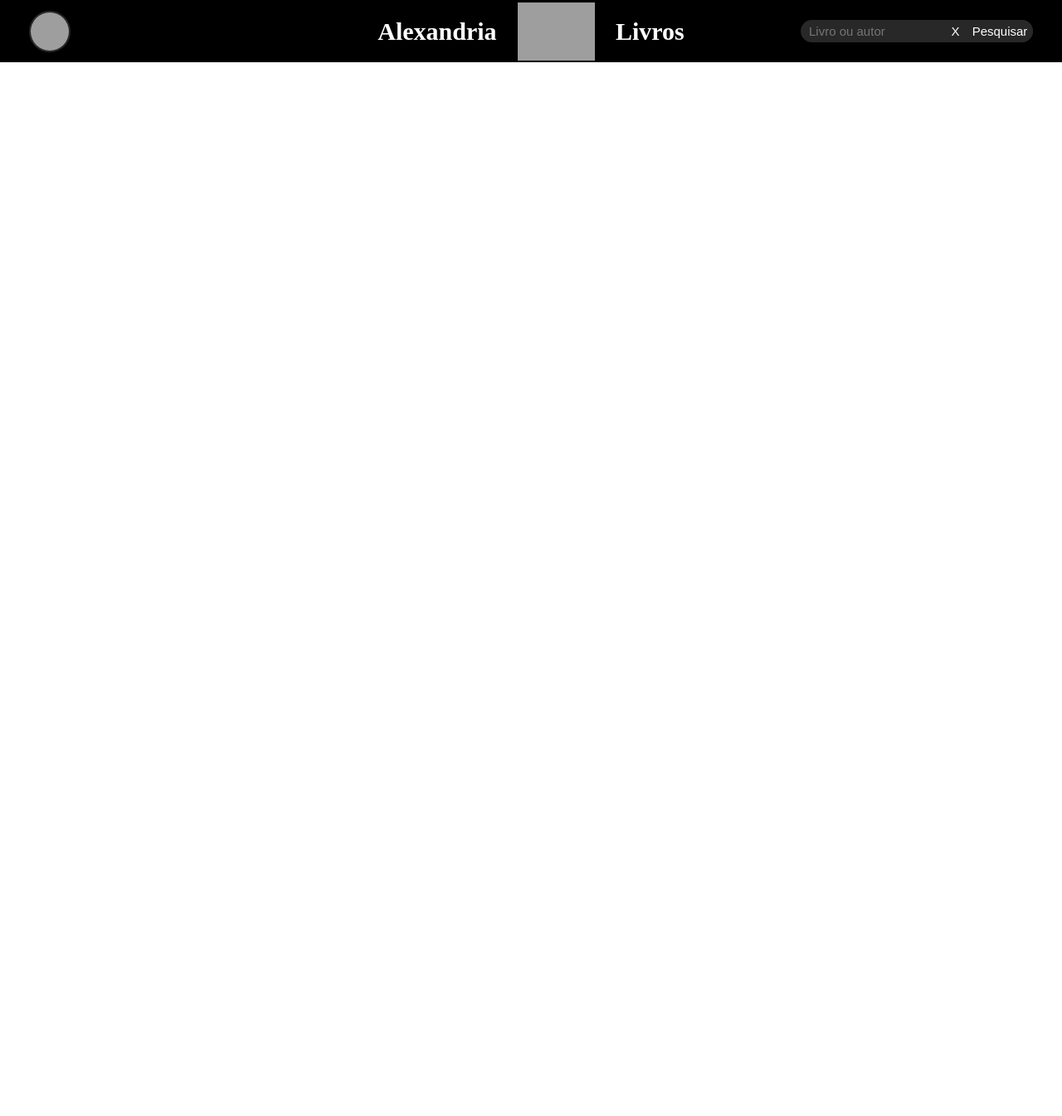
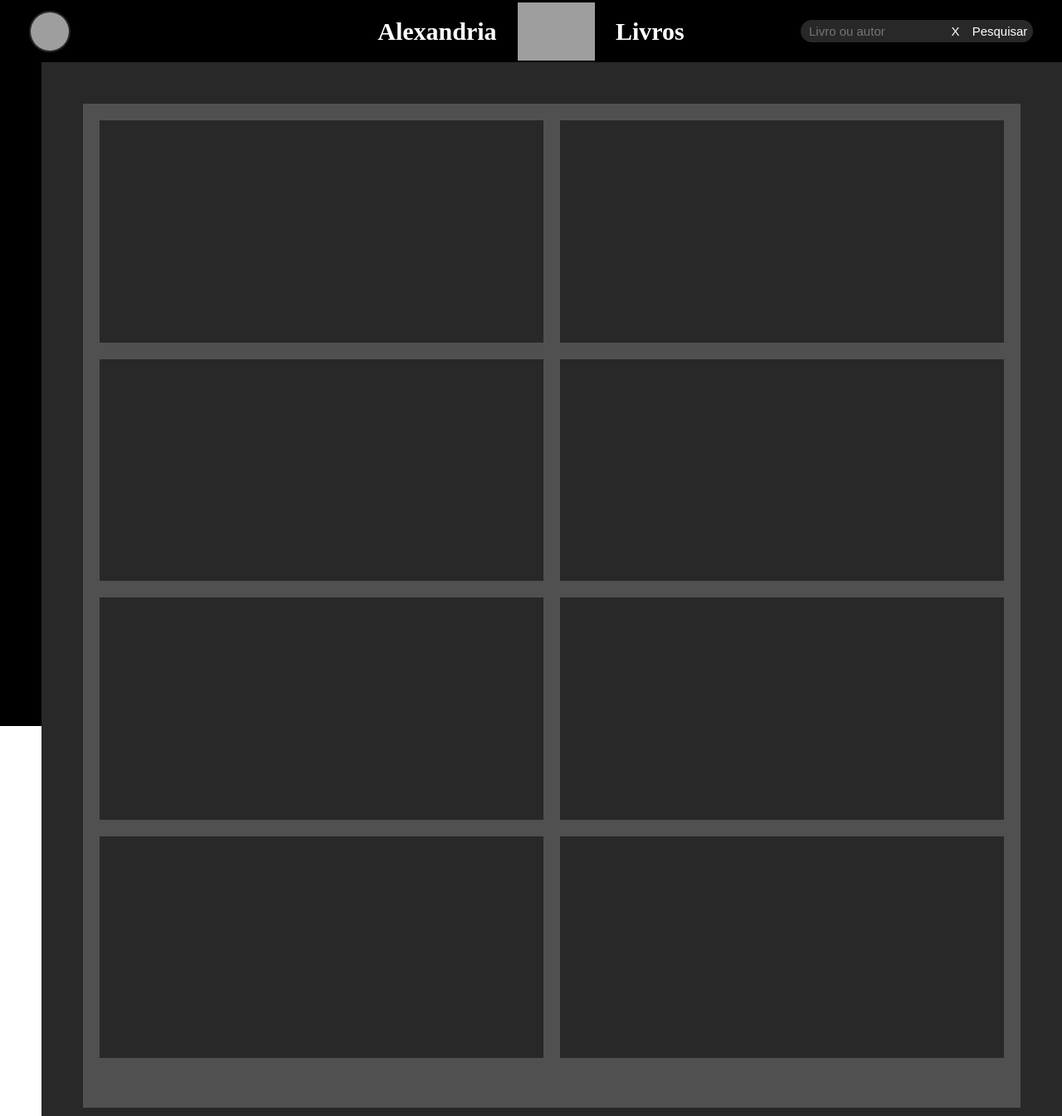
Before and after one commit to Wanddarey/PAP, a PHP site: page /query.php in a window 1280 px wide. Shown: the whole page at 83% size. Before the commit the page ends 75 px from the top, so only its background shows below. Run offline with PHP 8.4, Linux system fonts and the light colour scheme; grey boxes are pictures that could not be loaded.

Commit message:
commit 2

```diff
--- a/css/Styles.css
+++ b/css/Styles.css
@@ -7,6 +7,7 @@
     --lightGrey: rgb(80,80,80);
     --white: rgb(255, 255, 255);
     --red: rgb(255, 0, 0);
+    --green: rgb(40, 200, 0);
 }
 
 a{
@@ -173,7 +174,7 @@
     background-color: var(--lightGrey);
 }
 .searchButton:active {
-    background-color: var(--red);
+    background-color: var(--green);
 }
 
 body {
@@ -217,15 +218,52 @@
     color: var(--white);
 }
 
+.sideMenuSeparator {
+    width: 100%;
+    height: 2px;
+    margin-top: 10px;
+    margin-bottom: 10px;
+    background-color: var(--grey);
+}
+
 .lowerBody {
     left: 50px;
     background-color: var(--grey);
     position: relative;
     top: 75px;
     grid-area: main;
+    width: calc(100dvw - 150px);
+    display: flex;
+    padding: 50px;
+    gap: 20px;
+    justify-items: center;
+}
+/*fix sizing error*/
+.cardDisplay {
+    background-color: var(--lightGrey);
+    height: 100%;
     width: 100%;
-    height: 100%;
     display: flex;
     flex-direction: column;
-    align-items: center;
+    flex-wrap: wrap;
+    padding: 20px;
+    gap: 20px;
+
 }
+
+.displayRow {
+    width: 100%;
+    display: flex;
+    flex-direction: row;
+    justify-content: space-evenly;
+    gap: 20px;
+}
+
+.displayCard {
+    position: static;
+    min-width: 400px;
+    min-height: 200px;
+    width:100%;
+    aspect-ratio: 2/1;
+    background-color: var(--grey);
+}
--- a/html/sideMenu.html
+++ b/html/sideMenu.html
@@ -1,6 +1,7 @@
 <div id="sideMenu" class="sideMenu">
     <div class="sideMenuContent">
         <a class="sideMenuLink" href="./Index.php">Pagina Principal</a>
+        <div class="sideMenuSeparator"></div>
         <a class="sideMenuLink" href="./#">Ver Tudo</a>
     </div>
 </div>
--- a/javascript/loadAll.js
+++ b/javascript/loadAll.js
@@ -1,6 +1,10 @@
 let address = 'http://localhost/dashboard/PAP/php/dataLayer.php';
 
-function search() {
+
+//tipos
+//AllIdDesc
+//AllIdAsc
+function standartQueries(type) {
   let url = `${address}?query=${encodeURIComponent(query)}`;
 
   fetch(url, {
@@ -10,7 +14,7 @@
       'Content-Type': 'application/json',
     },
     body: {
-
+        GET: type
     }
   }).then((response) => {
     if (response.ok) {
--- a/php/dataLayer.php
+++ b/php/dataLayer.php
@@ -2,7 +2,7 @@
 include_once 'DBConnector.php';
 include_once 'Basics.php';
 
-if ($_SERVER["REQUEST_METHOD"] == "GET") {
+if ($_SERVER["REQUEST_METHOD"] == "GET" && isset($_GET["query"])) {
 
     $query = test_input($_GET["query"]);
     $res = dbQuery($query);
@@ -41,4 +41,8 @@
     echo 'Not Found';
 }
 
+if ($_SERVER["REQUEST_METHOD"] == "GET" && isset($_POST["GET"])) {
+
+}
+
 ?>
--- a/query.php
+++ b/query.php
@@ -1,12 +1,46 @@
 <!DOCTYPE html>
 <html lang="en">
+
 <head>
     <meta charset="UTF-8">
+    <meta name="viewport" content="width=device-width, initial-scale=1.0">
     <link rel="stylesheet" href="./css/Styles.css">
     <script src="./javascript/Script.js"></script>
+    <script src="./javascript/loadAll.js"></script>
     <title>Document</title>
 </head>
-<body>
+
+<body onload="standartQueries('AllIdDesc')">
     <?php include './html/header.html'; ?>
+    <?php include './html/sideMenu.html'; ?>
+
+    <div class="lowerBody">
+
+        <div class="cardDisplay">
+            <div class="displayRow">
+                <div class="displayCard"></div>
+
+                <div class="displayCard"></div>
+            </div>
+            <div class="displayRow">
+                <div class="displayCard"></div>
+
+                <div class="displayCard"></div>
+            </div>
+            <div class="displayRow">
+                <div class="displayCard"></div>
+
+                <div class="displayCard"></div>
+            </div>
+            <div class="displayRow">
+                <div class="displayCard"></div>
+
+                <div class="displayCard"></div>
+            </div>
+        </div>
+
+    </div>
+
 </body>
+
 </html>
```
Also changed, not shown: php/DBConnector.php (+23 -8 lines).
